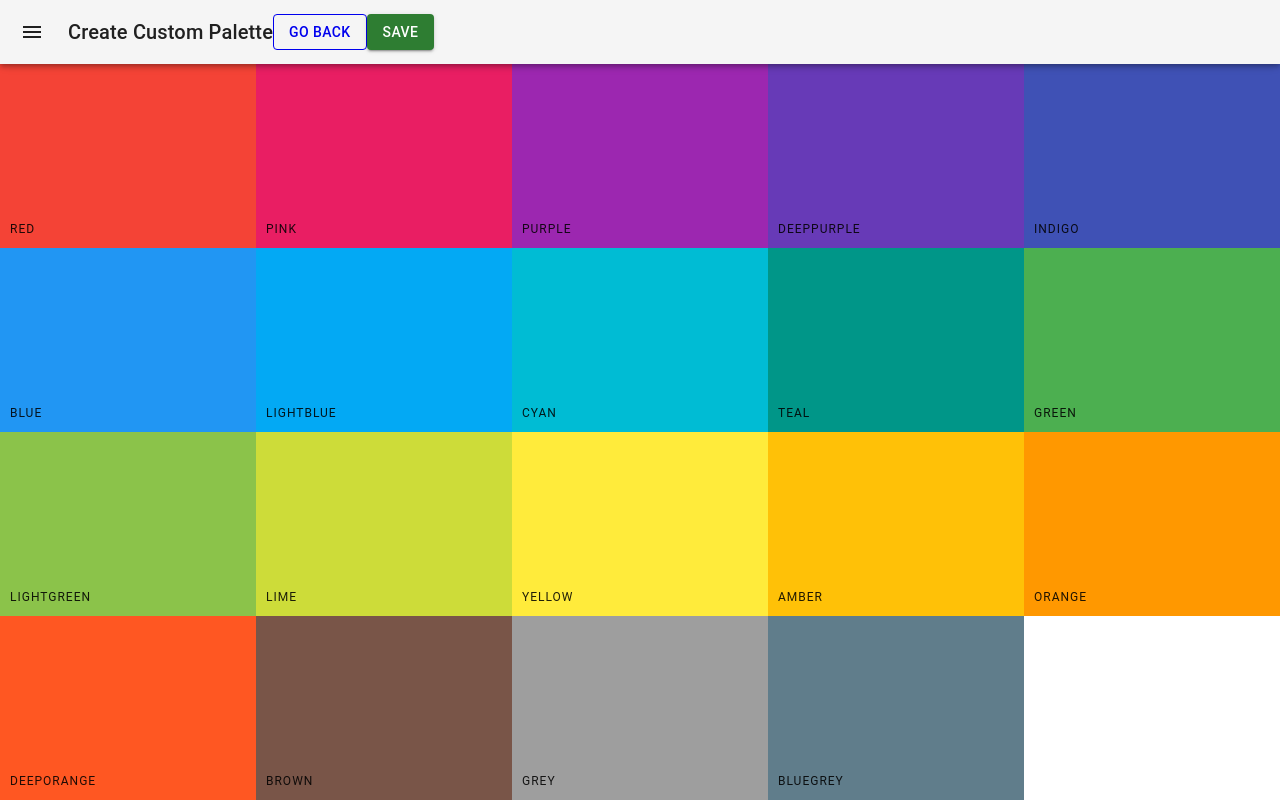
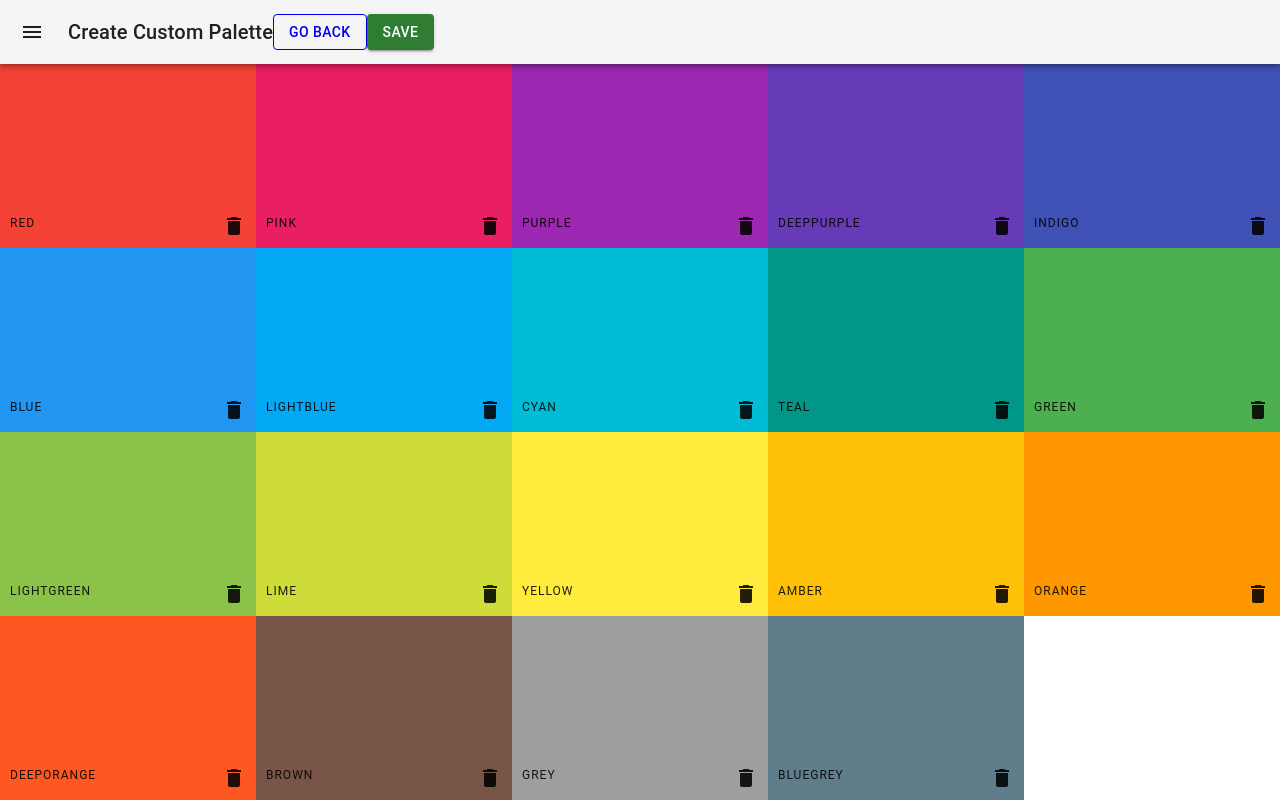
Before and after one commit to 1nandagopal/colors-v2, a React (Create React App) app: page /new in a window 1280 px wide. Built offline with nearby package versions, Linux system fonts and the light colour scheme.

Commit message:
Minor styling imporvements.

```diff
--- a/src/components/DnDColorBox.js
+++ b/src/components/DnDColorBox.js
@@ -1,26 +1,21 @@
 import React from "react";
 import { useSortable } from "@dnd-kit/sortable";
-import { styled } from "styled-components";
 import { CSS } from "@dnd-kit/utilities";
 import { Delete } from "@mui/icons-material";
+import { styled } from "@mui/material";
 
-const Root = styled.div((props) => ({
-  // width: "20%",
-  // height: "25%",
-  // margin: "0 auto",
-  // display: "inline-block",
+const Root = styled("div")((props) => ({
   position: "relative",
   cursor: "move",
-  // marginBottom: "-3.5px",
   backgroundColor: props.$color,
-  // "&:hover svg": {
-  //   color: "white",
-  //   transform: "scale(1.5)",
-  // },
+  "&:hover svg": {
+    color: "white",
+    transform: "scale(1.5)",
+  },
   // cursor:
 }));
 
-const BoxContent = styled.div((props) => ({
+const BoxContent = styled("div")((props) => ({
   position: "absolute",
   width: "100%",
   left: "0px",
@@ -38,6 +33,7 @@ const BoxContent = styled.div((props) => ({
 }));
 
 const DeleteIcon = styled(Delete)({
+  cursor: "pointer",
   transition: "all 0.3s ease-in-out",
 });
 
@@ -66,6 +62,7 @@ export default function DnDColorBox({ name, color }) {
     >
       <BoxContent>
         <span>{name}</span>
+        <DeleteIcon />
       </BoxContent>
     </Root>
   );
```
